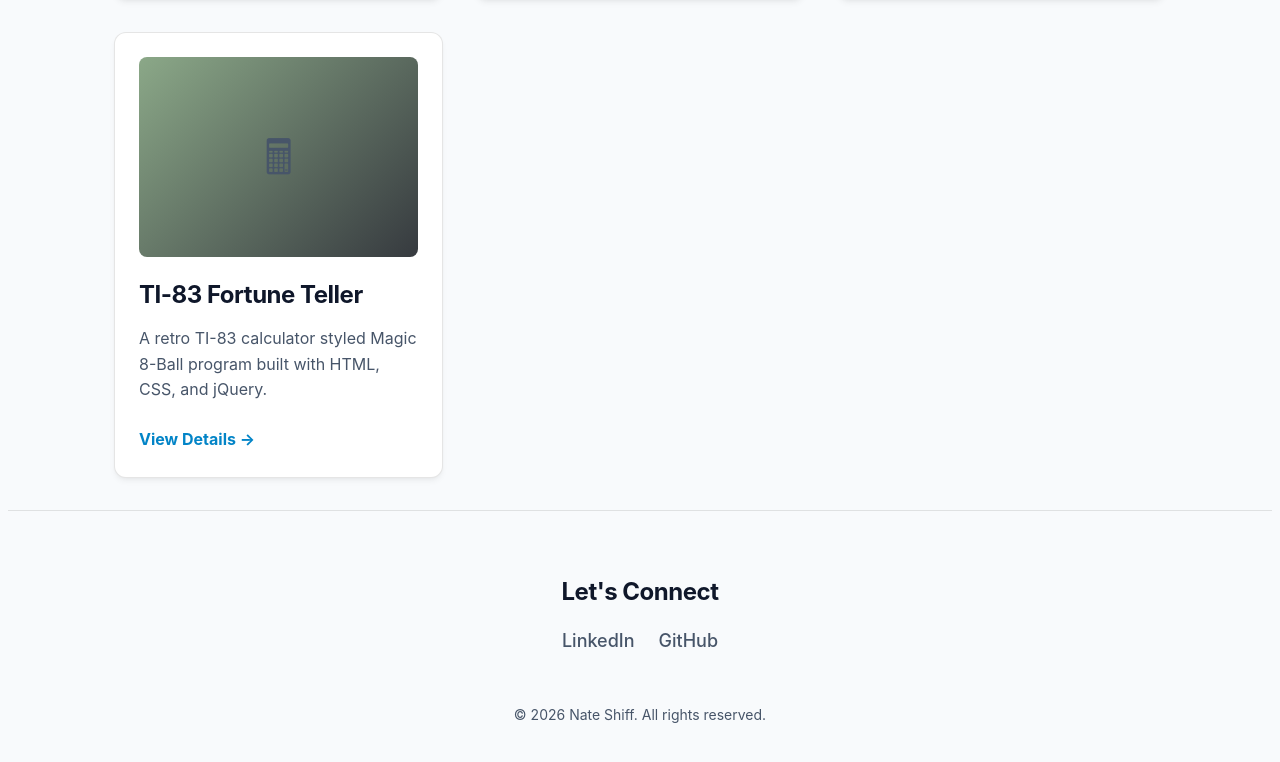
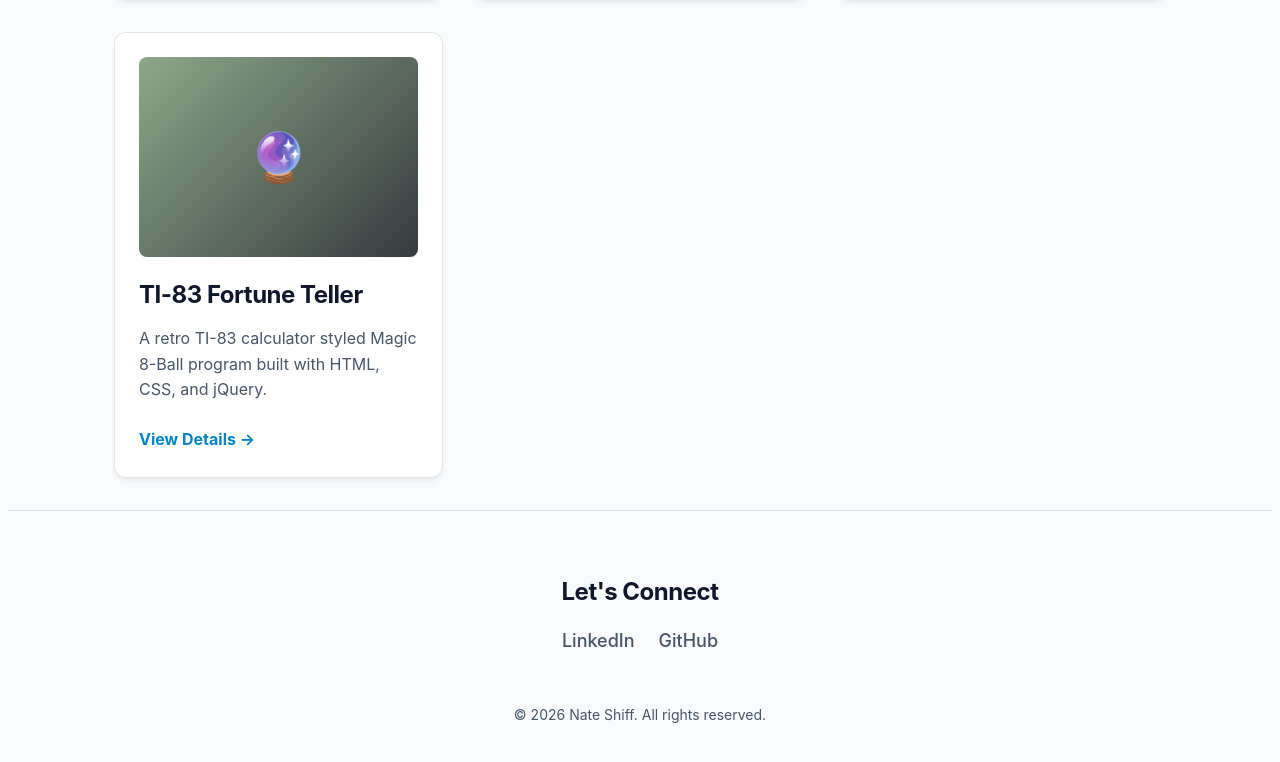
Before and after one commit to nshiff/nate-portfolio, a React (Vite) app: page / in a window 1280 px wide. Shown: the part 1075-1837 px from the top of the page. Built offline with nearby package versions, Linux system fonts and the light colour scheme.

Commit message:
fix: replace undefined emoji label

```diff
--- a/src/pages/Home.tsx
+++ b/src/pages/Home.tsx
@@ -151,7 +151,7 @@
                   justifyContent: 'center',
                   color: 'var(--text-secondary)'
                 }}>
-                  <span style={{ fontSize: '3rem' }}>🖩</span>
+                  <span style={{ fontSize: '3rem' }}>🔮</span>
                 </div>
                 <h3 style={{ fontSize: '1.5rem', marginBottom: '0.5rem' }}>TI-83 Fortune Teller</h3>
                 <p style={{ color: 'var(--text-secondary)', marginBottom: '1.5rem' }}>
```
